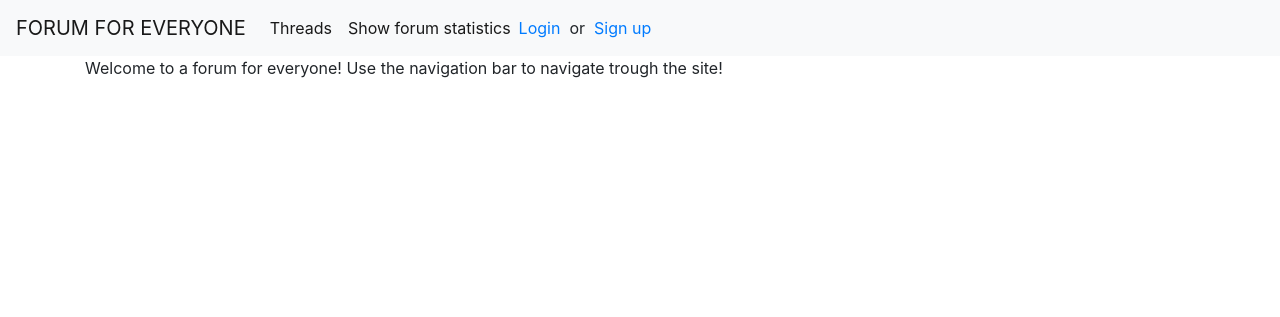
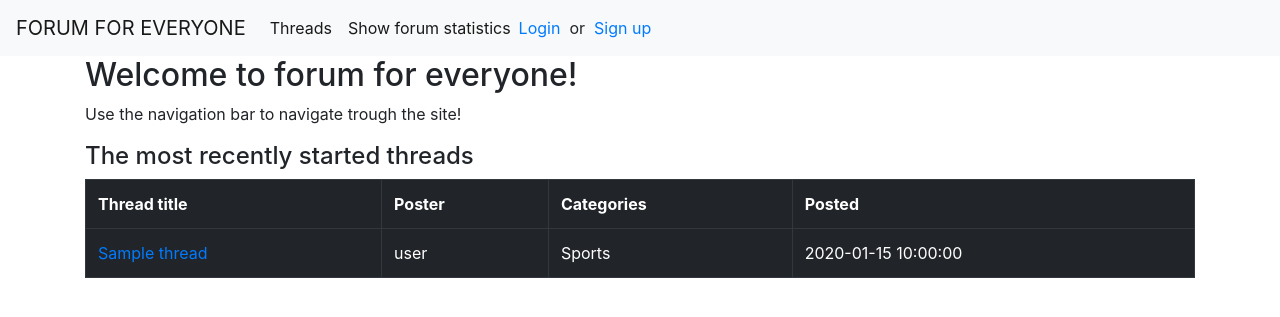
Before and after one commit to lehtoneo/keskustelufoorumi, a Flask app: page / in a window 1280 px wide. Shown: the top 317 px of the page. Run offline with Flask 2, Linux system fonts and the light colour scheme; data comes from the database, SQL or seed files in the repository; tables that the repository leaves empty hold one stand-in row (values such as "Sample post"); some libraries are stand-ins or nearby versions.

Commit message:
add most recent posts to homepage

```diff
--- a/application/templates/index.html
+++ b/application/templates/index.html
@@ -1,8 +1,35 @@
 {% extends "layout.html" %}
 
 {% block content %}
+<h2>Welcome to forum for everyone!</h2>
   <p>
-    Welcome to a forum for everyone!
     Use the navigation bar to navigate trough the site!
   </p>
+<h4> The most recently started threads </h4>
+<table class="table table-bordered table-dark">
+  <tr>
+    <th>Thread title</th>
+    <th>Poster </th>
+    <th>Categories</th>
+    <th>Posted</th>
+  </tr>
+  {% for thread in threads %}
+  <tr>
+    <td><a href="{{ url_for('threads_open', thread_id=thread.id) }}">{{ thread.title }}</a></td>
+    <td>
+      {{ thread.user.username }}
+    </td>
+  <td>
+    {% for category in thread.categories %}
+    {{ category.category.name }}
+    {% endfor %}
+  </td>
+
+  <td>
+    {{ thread.posted }}
+  </td>
+
+  </tr>
+  {% endfor %}
+</table>
 {% endblock %}
--- a/application/templates/layout.html
+++ b/application/templates/layout.html
@@ -10,7 +10,7 @@
   <header>
 
     <nav class="navbar navbar-expand-lg navbar-light bg-light">
-      <a class="navbar-brand" href="#">FORUM FOR EVERYONE</a>
+      <a class="navbar-brand" href="{{ url_for('index') }}">FORUM FOR EVERYONE</a>
 
   <div id="navbarSupportedContent">
     <ul class="navbar-nav mr-auto">
--- a/application/views.py
+++ b/application/views.py
@@ -1,6 +1,10 @@
 from flask import render_template
-from application import app
+from application import app, db
+from sqlalchemy import desc
+
+from application.threads.models import Thread, Thread_Category
 
 @app.route("/")
 def index():
-    return render_template("index.html")
+    threads = Thread.query.order_by(desc(Thread.posted)).limit(3).all()
+    return render_template("index.html", threads = threads)
```
